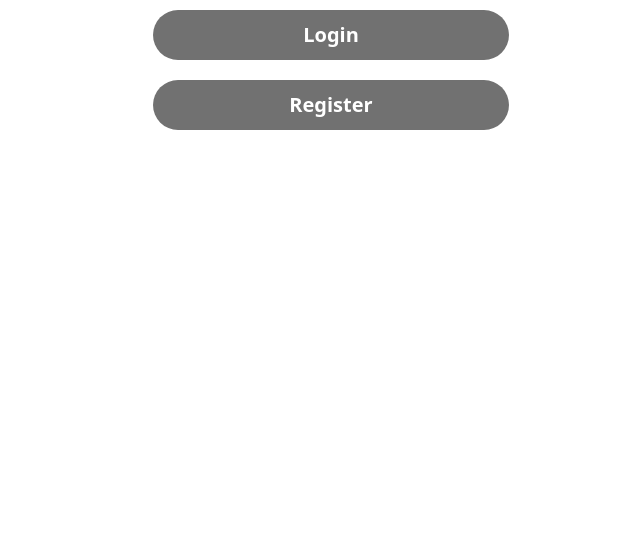
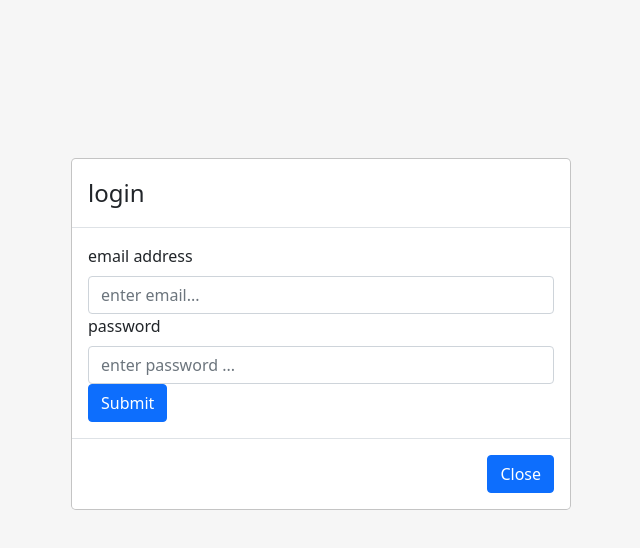
Before and after one commit to cmr33-cloud/project-3-group-3-frontend, a React (Create React App) app: page / in a window 1280 px wide. Both pictures are taken after a click on the button "Login". Shown: the top 548 px of the page, without its empty margins (319-959 px from the left). Built offline with nearby package versions, Linux system fonts and the light colour scheme.

Commit message:
login/register route working

```diff
--- a/src/pages/login/index.js
+++ b/src/pages/login/index.js
@@ -1,26 +1,99 @@
 import "../../styles/login.css";
 import React, { useState } from "react";
-//import {Modal, Button} from "react-bootstrap";
+import {Modal, Button, Form} from "react-bootstrap";
 import "bootstrap/dist/css/bootstrap.min.css";
 
 const Login = () => {
+
+  async function handleSubmit(e) {
+    e.preventDefault();
+    if (activeModal.title === 'login')
+    {
+      const options = {
+        "method": "POST",
+        "headers": {
+          "Content-Type": "application/json"
+        },
+        "body": JSON.stringify({
+          email: e.target[0].value,
+          password: e.target[1].value
+        })
+      }
+      const result = await fetch('https://quiz-app-project-3.herokuapp.com/api/auth/login', options)
+      const data = await result.json()
+      console.log(data)
+      localStorage.setItem('token',data.token);
+    } else {
+      const options = {
+        "method": "POST",
+        "headers": {
+          "Content-Type": "application/json"
+        },
+        "body": JSON.stringify({
+          email: e.target[0].value,
+          name: e.target[1].value,
+          password: e.target[2].value
+        })
+      }
+      const result = await fetch('https://quiz-app-project-3.herokuapp.com/api/auth/register', options)
+      const data = await result.json()
+      console.log(data)
+      localStorage.setItem('token',data.token)
+    }
+
+  }
+
+  const [show, setShow] = useState(false)
+  const [activeModal, setActiveModal] = useState(null);
   return (
+
+    <>
+    <Modal show={show}>
+      <Modal.Header>
+        <Modal.Title>
+            {activeModal && activeModal.title}
+        </Modal.Title>
+      </Modal.Header>
+      <Modal.Body>
+        <Form onSubmit = {handleSubmit}>
+          <Form.Group>
+            <Form.Label> email address</Form.Label>
+            <Form.Control type="email" placeholder = "enter email..."></Form.Control>
+            {activeModal && activeModal.title === 'register' ? <><Form.Label> name </Form.Label>
+            <Form.Control type='text' placeholder = 'name'></Form.Control></> : ''}
+            <Form.Label> password </Form.Label>
+            <Form.Control type='password' placeholder = 'enter password ...'></Form.Control>
+            <Button type='submit'>Submit</Button>
+          </Form.Group>
+        </Form>
+      </Modal.Body>
+      <Modal.Footer>
+
+        <Button onClick = {() => {setShow(false)}}>Close</Button>
+      </Modal.Footer>
+    </Modal>
+
+
     <div>
       <div className="buttons">
         <div className="container">
           <div className="row justify-content-center">
             <div className="col-7 col-md-5 col-xl-4 col-xl-3">
-              <button id="login-button">Login</button>
-            </div>
-          </div>
-          <div className="row justify-content-center">
-            <div className="col-7 col-md-5 col-xl-4 col-xl-3">
-              <button id="register-button">Register</button>
+              <button id="login-button" onClick={() => {
+                setActiveModal({
+                  title: 'login' });
+                setShow(true)}}>Login</button>
+                <button id="register-button" onClick={() => {
+                setActiveModal({
+                  title: 'register' });
+                setShow(true)}}>Register</button>
+
             </div>
           </div>
         </div>
       </div>
     </div>
+    </>
   );
 };
 
```
Also changed, not shown: src/pages/questions/index.js (+19 -0 lines).
